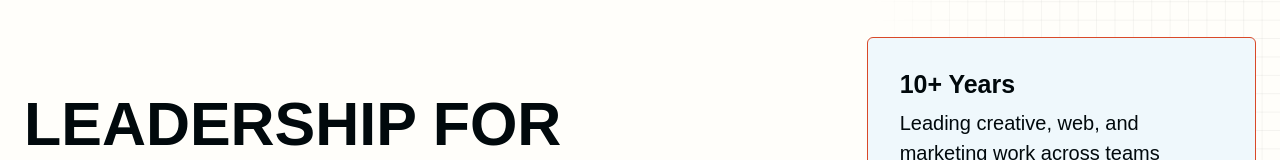
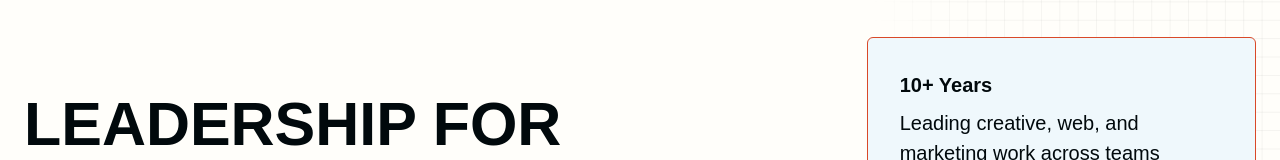
Before and after one commit to sforschen/asylum, a Next.js app: page / in a window 1280 px wide. Shown: the part 523-683 px from the top of the page. Built offline with nearby package versions, Linux system fonts and the light colour scheme.

Commit message:
accessibility

```diff
--- a/app/globals.css
+++ b/app/globals.css
@@ -1242,6 +1242,7 @@ main .section a.button.secondary:focus {
 .home-stat-value {
   margin: 0;
   color: var(--clr-black);
+  font-weight: 700;
 }
 
 .home-stat-label {
--- a/app/page.tsx
+++ b/app/page.tsx
@@ -71,7 +71,7 @@ function HomePillarCard({ title, description, icon, href, ctaLabel }: HomePillar
 function Stat({ value, label }: { value: string; label: ReactNode }) {
   return (
     <div className="home-stat">
-      <h3 className="home-stat-value">{value}</h3>
+      <p className="home-stat-value">{value}</p>
       <p className="home-stat-label">{label}</p>
     </div>
   );
```
